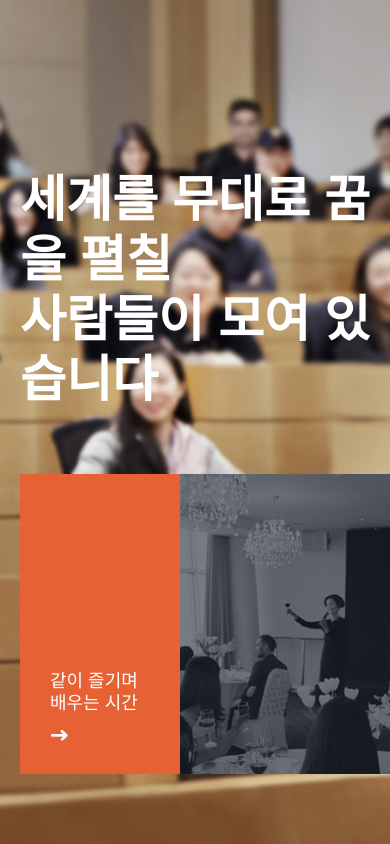
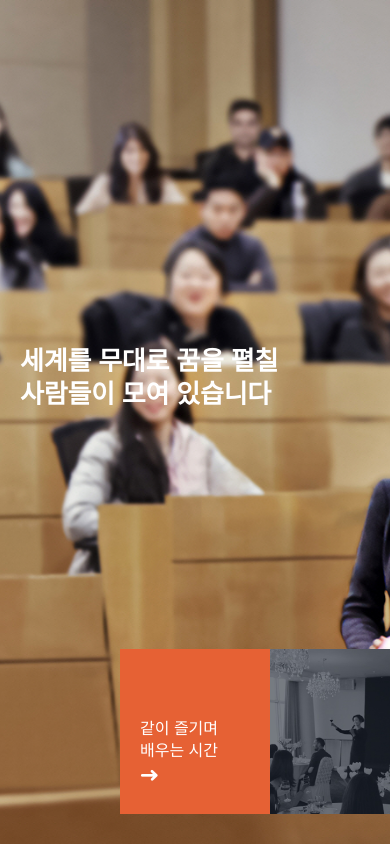
Before and after one commit to Jaymyong66/weing-test, a Next.js app: page / in a window 390 px wide. Shown: the top 844 px of the page. Built offline with nearby package versions, Linux system fonts and the light colour scheme.

Commit message:
refactor: change responsive style in section1

```diff
--- a/src/app/views/MainPageView.module.scss
+++ b/src/app/views/MainPageView.module.scss
@@ -5,6 +5,10 @@
   background-position: center;
   background-repeat: no-repeat;
   background-size: cover;
+
+  .Size {
+    position: relative;
+    height: 100%;
   }
 
   .MainTxt {
@@ -17,28 +21,49 @@
     padding-top: 165px;
   }
 
-.Size {
-  @media (width <= 1200px) {
-    box-sizing: border-box;
+  .Section1Title {
+    position: absolute;
+    top: 50%;
     width: 100%;
-    padding: 0 20px;
+    overflow: hidden;
+    color: #fff;
+    font-size: 5rem;
+    font-weight: 700;
+    line-height: 1.3;
+    letter-spacing: -0.02rem;
+    white-space: pre-line;
+    transform: translate(0%, -50%) matrix(1, 0, 0, 1, 0, 0);
+
+    @media (width <= 1024px) {
+      position: absolute;
+      left: 20px;
+      margin-top: -160px;
     }
 
-  box-sizing: border-box;
-  width: 100%;
-  max-width: 1360px;
-  height: auto;
-  margin: 0 auto;
-  padding: 0 40px;
+    @media (width <= 768px) {
+      margin-top: -130px;
+      font-size: 4.32rem;
     }
 
-.Section1Title {
-  color: #fff;
-  font-size: 5rem;
-  font-weight: 600;
-  line-height: 1.2;
-  letter-spacing: 0;
-  white-space: pre-line;
+    @media (width <= 540px) {
+      height: 78px;
+      font-size: 3.168rem;
+    }
+
+    @media (width <= 430px) {
+      height: 66px;
+      font-size: 2.598rem;
+    }
+
+    @media (width <= 375px) {
+      height: 57px;
+      font-size: 2.329rem;
+    }
+
+    @media (width <= 350px) {
+      height: 49px;
+      font-size: 1.9rem;
+    }
   }
 
   .NextTile {
@@ -54,6 +79,10 @@
     text-align: center;
     white-space: pre-line;
     transform: translateY(0);
+
+    @media (width <= 768px) {
+      bottom: 30px;
+    }
   }
 
   .NextTileDetails {
@@ -64,6 +93,31 @@
     padding: 30px 20px 30px 30px;
     background-color: #e66134;
     text-align: left;
+
+    @media (width <= 1024px) {
+      height: 260px;
+    }
+
+    @media (width <= 768px) {
+      width: 126px;
+      height: 273px;
+      padding: 30px 20px;
+    }
+
+    @media (width <= 540px) {
+      width: 145px;
+      height: 175px;
+      padding: 30px 20px;
+    }
+
+    @media (width <= 430px) {
+      width: 150px;
+      height: 165px;
+    }
+
+    @media (width <= 350px) {
+      height: 135px;
+    }
   }
 
   .NextTileInner {
@@ -90,15 +144,28 @@
     display: block;
     width: 100%;
     height: 44px;
+    margin-bottom: 0;
     color: #fff;
     font-size: 1.8rem;
     font-weight: 400;
     line-height: 22px;
+
+    @media (width <= 430px) {
+      font-size: 1.6rem;
+    }
+
+    @media (width <= 376px) {
+      font-size: 1.49rem;
+    }
   }
 
   .NextTileArrow {
     display: block;
     margin-top: 15px;
+
+    @media (width <= 430px) {
+      margin-top: 7px;
+    }
   }
 
   .NextTilePreview {
@@ -107,10 +174,35 @@
     overflow: hidden;
     background-color: #000;
 
+    @media (width <= 1024px) {
+      width: 185px;
+      height: 260px;
+    }
+
+    @media (width <= 768px) {
+      width: 157px;
+      height: 273px;
+    }
+
+    @media (width <= 540px) {
+      width: 130px;
+      height: 175px;
+    }
+
+    @media (width <= 430px) {
+      width: 120px;
+      height: 165px;
+    }
+
+    @media (width <= 350px) {
+      height: 135px;
+    }
+
     img {
       width: 100%;
       height: 100%;
       object-fit: cover;
+    }
   }
 }
 
--- a/src/app/views/MainPageView.tsx
+++ b/src/app/views/MainPageView.tsx
@@ -42,9 +42,11 @@ export const MainPageView: React.FC<MainPageViewProps> = ({ data }) => {
         style={{ backgroundImage: `url(${currentVisual.mainVisual})` }}
       >
         <div className={styles.MainTxt}>
-          <div className={styles.Size}>
-            <div className={styles.Section1Title}>{currentVisual.title}</div>
-          </div>
+          <Size className={styles.Size}>
+            <Inner.InnerTable>
+              <div className={styles.Section1Title}>{currentVisual.title}</div>
+            </Inner.InnerTable>
+          </Size>
         </div>
 
         <button className={styles.NextTile} onClick={handleNextTileClick}>
@@ -80,7 +82,7 @@ export const MainPageView: React.FC<MainPageViewProps> = ({ data }) => {
       </section>
 
       <section className={styles.Section2}>
-        <div className={styles.Size}>
+        <Size className={styles.Size}>
           <div className={styles.Section2Inner}>
             <div className={styles.Section2TxtArea}>
               <Title
@@ -111,11 +113,11 @@ export const MainPageView: React.FC<MainPageViewProps> = ({ data }) => {
             </div>
             <SlideNumber slideData={data.section2} />
           </div>
-        </div>
+        </Size>
       </section>
 
       <section className={styles.Section3}>
-        <div className={styles.Size}>
+        <Size className={styles.Size}>
           <div className={styles.Inner}>
             <div className={styles.ContentWrapper}>
               <Video src='https://www.youtube.com/embed/24FxDKFzin0?autoplay=1#' />
@@ -139,12 +141,12 @@ export const MainPageView: React.FC<MainPageViewProps> = ({ data }) => {
               />
             </div>
           </div>
-        </div>
+        </Size>
       </section>
 
       <section className={styles.Section4_5}>
         <section className={styles.Section4}>
-          <div className={styles.Size}>
+          <Size className={styles.Size}>
             <div className={styles.Inner}>
               <Title
                 title='우리가 하는 일'
@@ -192,7 +194,7 @@ export const MainPageView: React.FC<MainPageViewProps> = ({ data }) => {
                 </Swiper>
               </div>
             </div>
-          </div>
+          </Size>
         </section>
 
         <section className={styles.Section5}>
```
Lines whose indentation alone changed are shown as unchanged.
